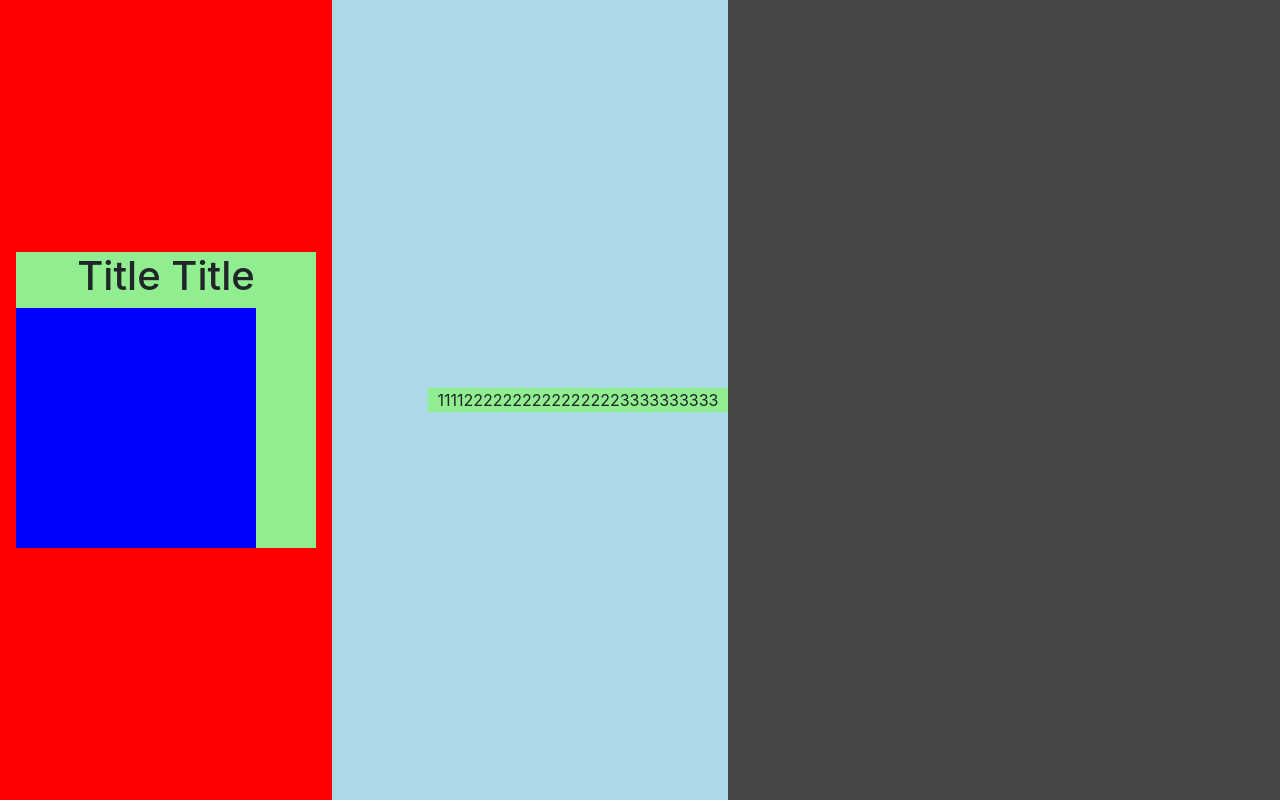
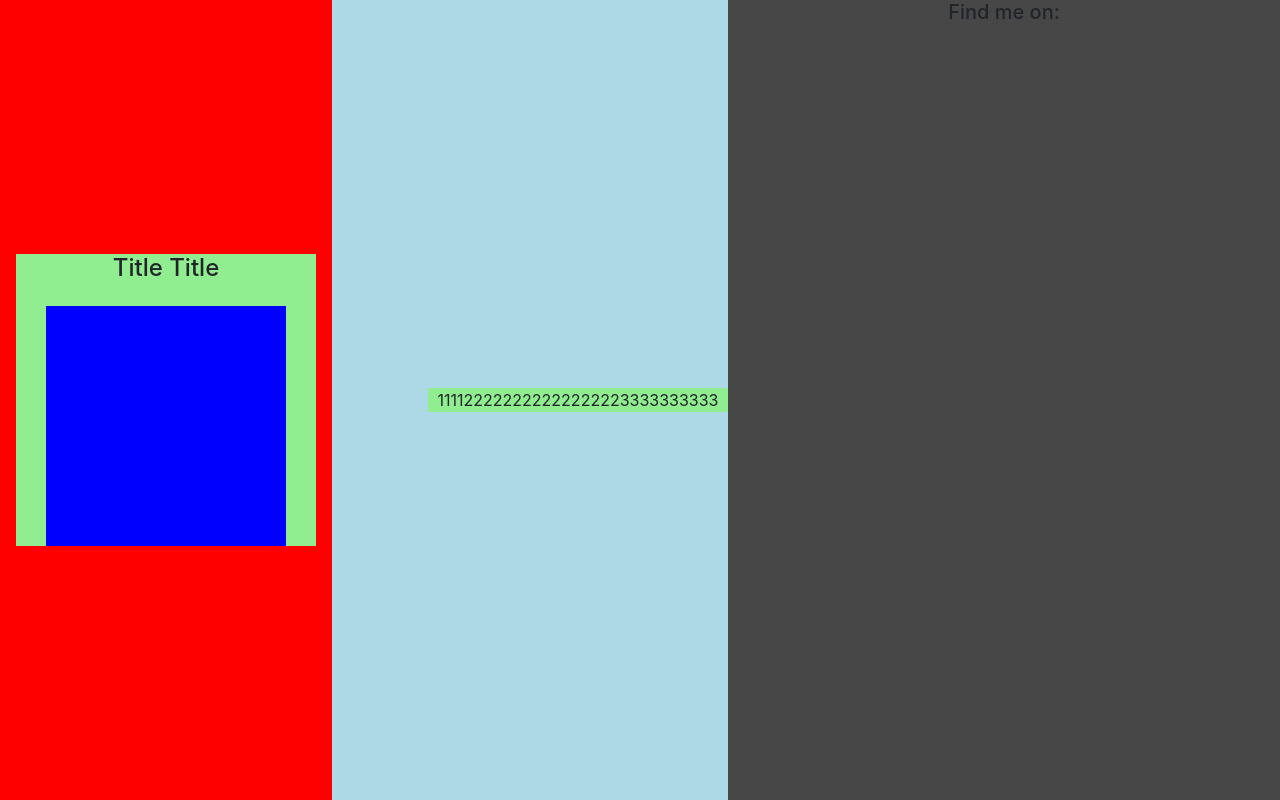
Before and after one commit to alin1popa/alinpopa.eu, a plain HTML site: page www/index.html in a window 1280 px wide. Drawn offline with nearby package versions, Linux system fonts and the light colour scheme.

Commit message:
Realized i have to rewrite all layout

```diff
--- a/www/index.html
+++ b/www/index.html
@@ -29,6 +29,10 @@
                 111122222222222222223333333333
             </div>
         </div>
+
+        <div class="third">
+            <h5>Find me on:</h5>
+        </div>
     </div>
 
 
--- a/www/styles.css
+++ b/www/styles.css
@@ -44,3 +44,11 @@ body {
         height: auto;
     }
 }
+
+h1 {
+    font-size: 24px;
+}
+
+.profilepic {
+    margin: 24px auto 0 auto;
+}
```
